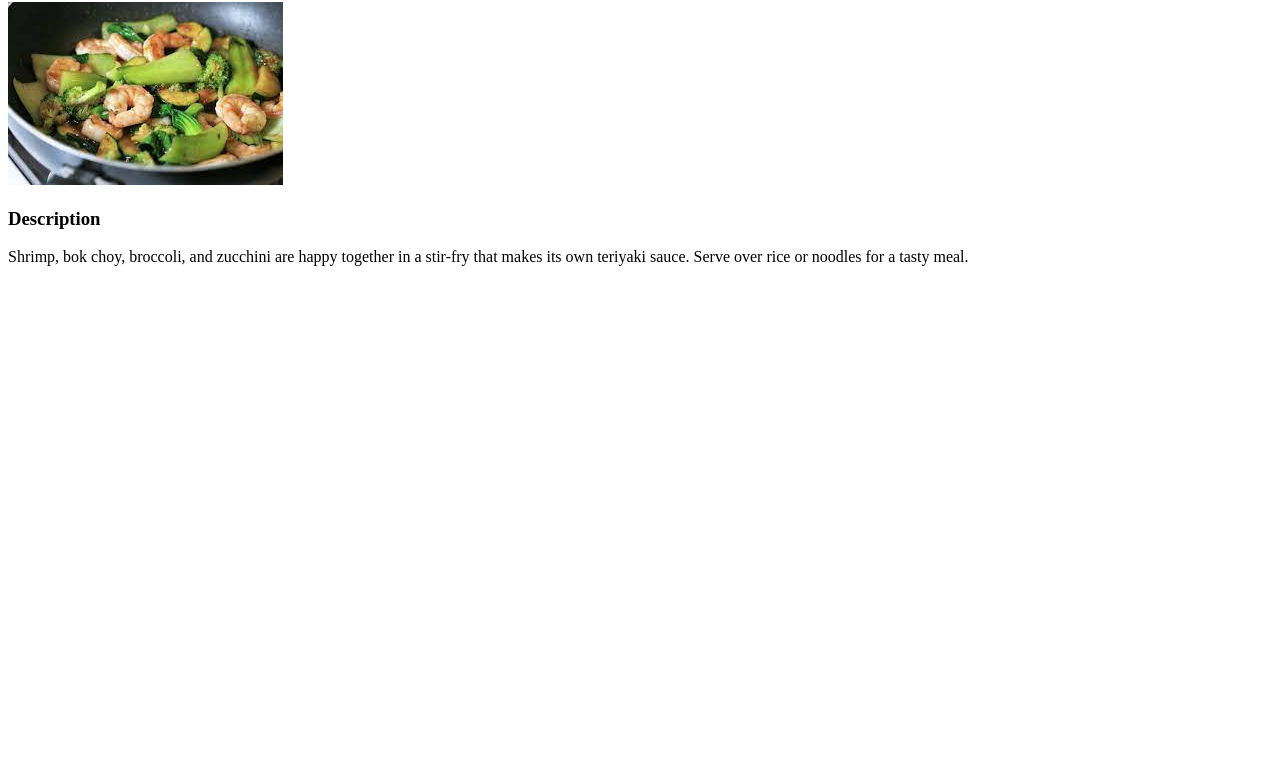
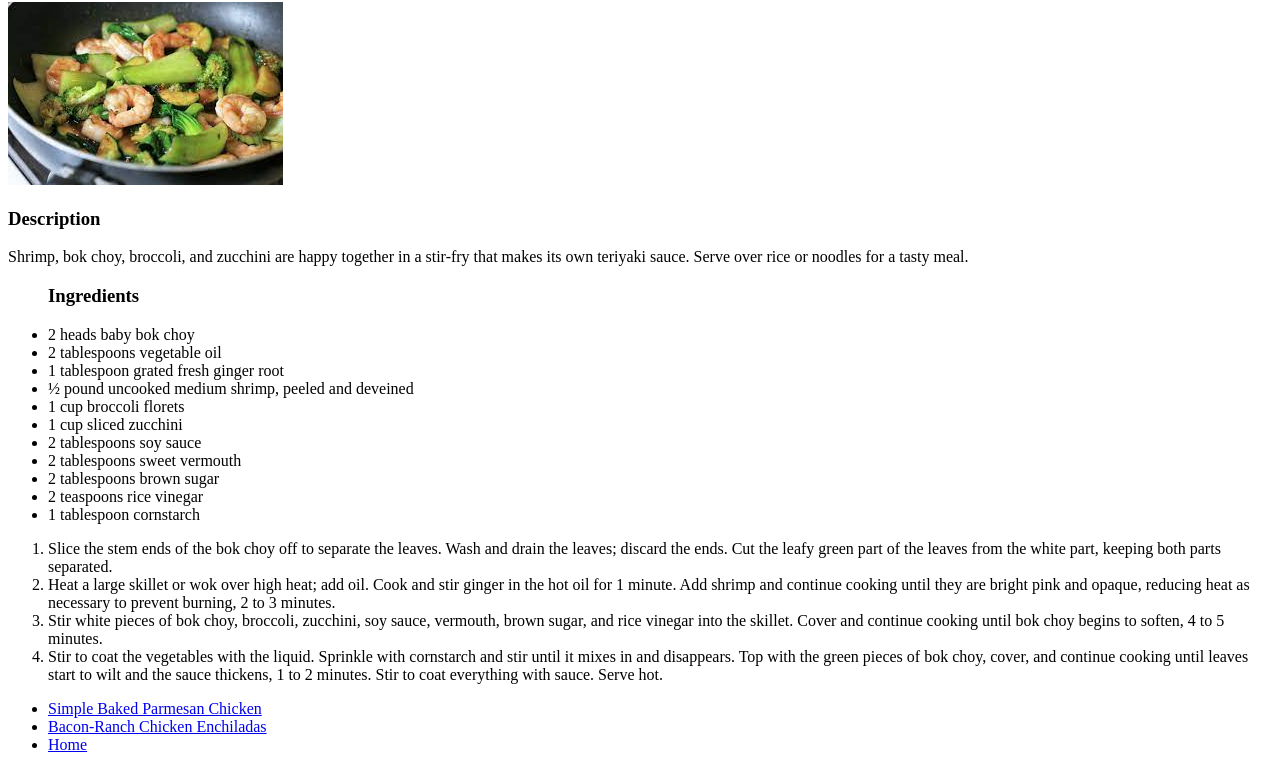
Before and after one commit to alexthedesigner0/odin-recipes, a plain HTML site: page recipes/teriyaki_shrimp.html in a window 1280 px wide. Shown: the part 78-848 px from the top of the page. Before the commit the page ends 800 px from the top, so only its background shows below. Drawn offline with Linux system fonts and the light colour scheme.

Commit message:
../index.html

```diff
--- a/recipes/teriyaki_shrimp.html
+++ b/recipes/teriyaki_shrimp.html
@@ -1,13 +1,37 @@
 <!DOCTYPE HTML>
 <html>
     <head>
-
+        <title>Welcome to Odin Recipes</title>
     </head>
     <body>
         <h1>Teriyaki Shrimp and Vegetable Stir-Fry</h1>
         <img src="../images/teriyaki_shrimp.jpeg" alt="Teriyaki Shrimp and Vegetable Stir-Fry">
         <h3>Description</h3>
         <p>Shrimp, bok choy, broccoli, and zucchini are happy together in a stir-fry that makes its own teriyaki sauce. Serve over rice or noodles for a tasty meal.</p>
-
+        <ul>
+            <h3>Ingredients</h3>
+            <li>2 heads baby bok choy </li>
+            <li>2 tablespoons vegetable oil </li>
+            <li>1 tablespoon grated fresh ginger root </li>
+            <li>½ pound uncooked medium shrimp, peeled and deveined </li>
+            <li>1 cup broccoli florets</li>
+            <li>1 cup sliced zucchini </li>
+            <li>2 tablespoons soy sauce</li>
+            <li>2 tablespoons sweet vermouth </li>
+            <li>2 tablespoons brown sugar </li>
+            <li>2 teaspoons rice vinegar </li>
+            <li>1 tablespoon cornstarch </li>
+        </ul>
+        <ol>
+            <li>Slice the stem ends of the bok choy off to separate the leaves. Wash and drain the leaves; discard the ends. Cut the leafy green part of the leaves from the white part, keeping both parts separated.</li>
+            <li>Heat a large skillet or wok over high heat; add oil. Cook and stir ginger in the hot oil for 1 minute. Add shrimp and continue cooking until they are bright pink and opaque, reducing heat as necessary to prevent burning, 2 to 3 minutes.</li>
+            <li>Stir white pieces of bok choy, broccoli, zucchini, soy sauce, vermouth, brown sugar, and rice vinegar into the skillet. Cover and continue cooking until bok choy begins to soften, 4 to 5 minutes.</li>
+            <li>Stir to coat the vegetables with the liquid. Sprinkle with cornstarch and stir until it mixes in and disappears. Top with the green pieces of bok choy, cover, and continue cooking until leaves start to wilt and the sauce thickens, 1 to 2 minutes. Stir to coat everything with sauce. Serve hot.</li>
+        </ol>
+        <ul>
+            <li><a href="../recipes/parmesan_chicken.html">Simple Baked Parmesan Chicken</a></li>
+            <li><a href="../recipes/chicken_enchiladas.html">Bacon-Ranch Chicken Enchiladas</a></li>
+            <li><a href="../index.html">Home</a></li>
+        </ul>
     </body>
 </html>
```
